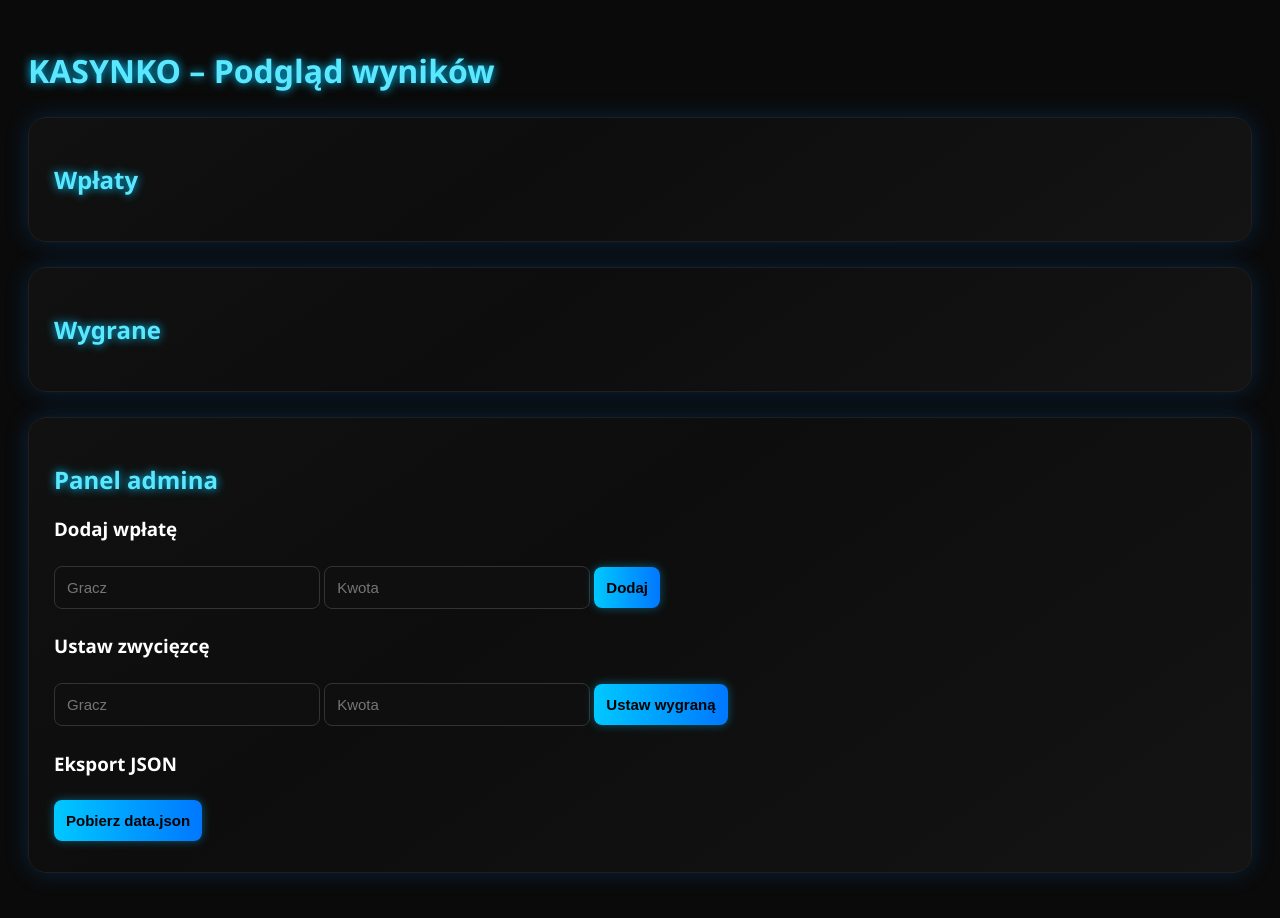
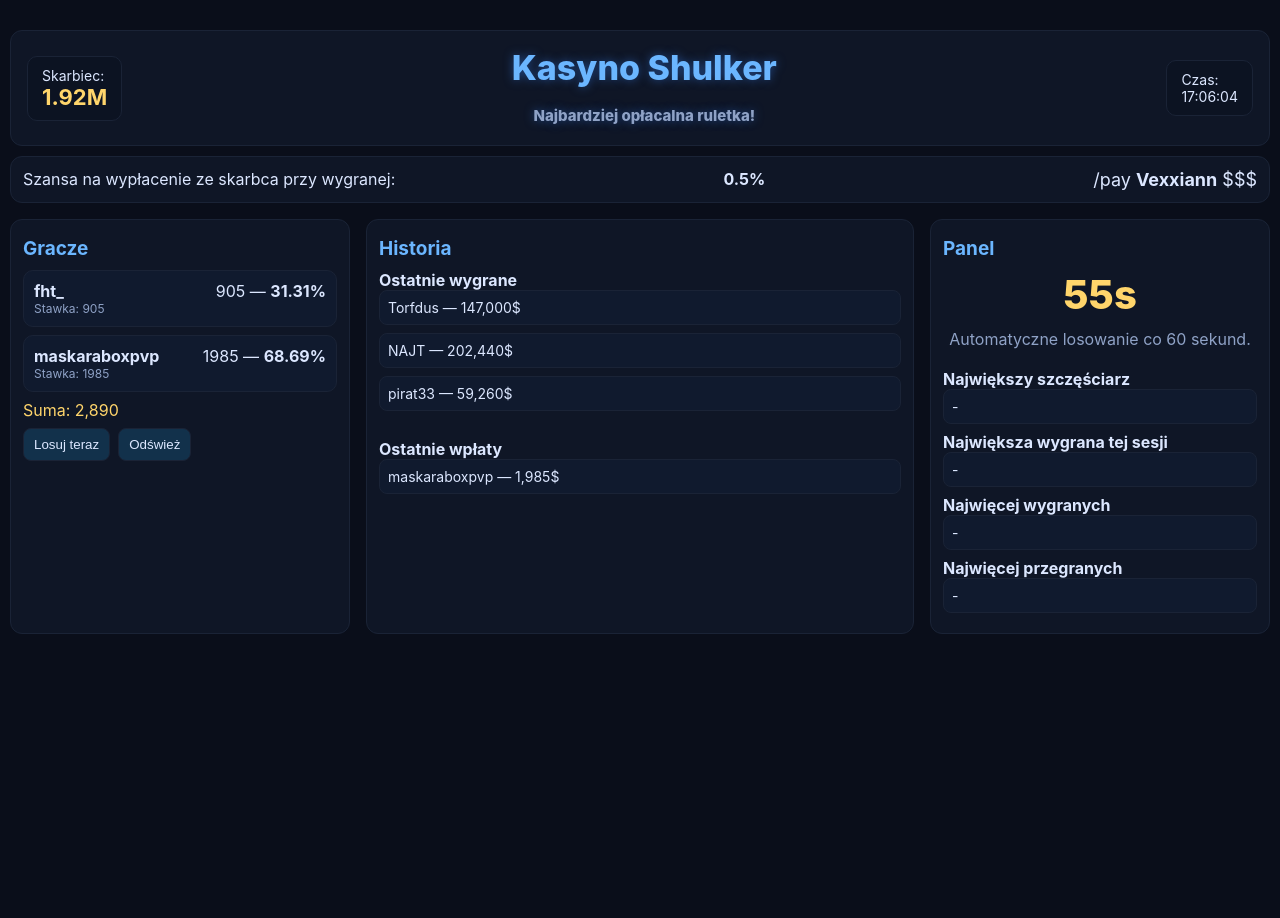
Before and after one commit to xduchx7-dotcom/kasyno, a plain HTML site: page index.html in a window 1280 px wide. After the commit the page ends 800 px from the top, so only its background shows below. Drawn offline with Linux system fonts and the light colour scheme.

Commit message:
index.html

```diff
--- a/index.html
+++ b/index.html
@@ -1,136 +1,334 @@
-<!DOCTYPE html>
-<html>
+<!doctype html>
+<html lang="pl">
 <head>
-  <meta charset="UTF-8">
-  <title>KASYNKO – Panel + Podgląd</title>
+  <meta charset="utf-8" />
+  <meta name="viewport" content="width=device-width,initial-scale=1" />
+  <title>Kasyno Shulker — Panel</title>
+
   <style>
-    body { font-family: 'Segoe UI', Arial; background:#0a0a0a; color:white; padding:20px; }
-    h1, h2 { color:#5be8ff; text-shadow:0 0 10px #00c8ff; }
-
-    .section {
-      background: linear-gradient(145deg, #111 0%, #0d0d0d 40%, #141414 100%);
-      padding:25px;
-      margin:25px 0;
-      border-radius:18px;
-      border:1px solid #1f1f1f;
-      box-shadow:0 0 25px #0088ff33;
+    :root{
+      --bg:#0a0e1a;
+      --card:#0f1626;
+      --border:#1a2336;
+      --text:#dce7ff;
+      --sub:#8fa2c6;
+      --accent:#ffd56b;
+      --accent2:#6bb6ff;
     }
-
-    .box {
-      background:#131313;
-      padding:14px;
+    body{
+      margin:0;
+      background:var(--bg);
+      font-family:Inter,Arial;
+      color:var(--text);
+    }
+    .wrap{
+      max-width:1300px;
+      margin:20px auto;
+      padding:10px;
+    }
+    .topbar{
+      background:var(--card);
+      padding:16px;
+      border:1px solid var(--border);
+      border-radius:12px;
+      display:flex;
+      justify-content:space-between;
+      align-items:center;
+    }
+    .title{
+      font-size:34px;
+      font-weight:800;
+      text-align:center;
+      width:100%;
+      color:var(--accent2);
+      text-shadow:0 0 10px #234a89;
+    }
+    .vault-box,.clock-box{
+      background:#0c1322;
+      padding:10px 14px;
+      border-radius:10px;
+      border:1px solid var(--border);
+      font-size:14px;
+    }
+    .vault-val{
+      font-size:22px;
+      color:var(--accent);
+      font-weight:700;
+    }
+    .midinfo{
+      margin-top:10px;
+      background:var(--card);
+      padding:12px;
+      border-radius:12px;
+      border:1px solid var(--border);
+      display:flex;
+      justify-content:space-between;
+      font-size:16px;
+    }
+    .bigbox{
+      margin-top:16px;
+      display:grid;
+      grid-template-columns:340px 1fr 340px;
+      gap:16px;
+    }
+    .panel{
+      background:var(--card);
+      border:1px solid var(--border);
+      border-radius:12px;
+      padding:12px;
+      min-height:240px;
+    }
+    .panel h3{
+      margin:5px 0 10px;
+      font-size:19px;
+      color:var(--accent2);
+    }
+    .player{
+      display:flex;
+      justify-content:space-between;
+      background:#101a2e;
+      border:1px solid var(--border);
+      padding:10px;
+      border-radius:10px;
+      margin-bottom:8px;
+    }
+    .hist{
+      background:#101a2e;
+      border:1px solid var(--border);
+      padding:8px;
+      border-radius:8px;
+      margin-bottom:8px;
+      font-size:14px;
+    }
+    .timer{
+      font-size:40px;
+      font-weight:800;
+      color:var(--accent);
+      text-align:center;
       margin:10px 0;
-      border-radius:10px;
-      border:1px solid #222;
-      box-shadow:0 0 10px #0088ff22;
     }
-
-    input, button {
-      padding:12px;
-      margin:6px 0;
+    .winner-ann{
+      margin-top:12px;
+      padding:10px;
       border-radius:8px;
-      border:none;
-      font-size:15px;
+      background:linear-gradient(90deg,rgba(255,213,107,0.1),transparent);
+      border:1px solid rgba(255,213,107,0.18);
     }
-
-    input {
-      width:240px;
-      background:#0f0f0f;
-      color:white;
-      border:1px solid #333;
+    .btn{
+      background:#12314b;
+      border:1px solid var(--border);
+      padding:8px 10px;
+      border-radius:8px;
+      color:var(--text);
+      cursor:pointer;
     }
-
-    button {
-      background:linear-gradient(90deg, #00c8ff, #0077ff);
-      cursor:pointer;
-      font-weight:bold;
-      color:#000;
-      box-shadow:0 0 10px #00c8ff66;
-    }
-
-    button:hover {
-      background:linear-gradient(90deg, #38e0ff, #0a9fff);
-      box-shadow:0 0 15px #00c8ffaa;
-    }
-
   </style>
 </head>
 <body>
-  <h1>KASYNKO – Podgląd wyników</h1>
 
-  <div class="section">
-    <h2>Wpłaty</h2>
-    <div id="wplaty"></div>
+<div class="wrap">
+
+  <!-- TOP BAR -->
+  <div class="topbar">
+    <div class="vault-box">
+      Skarbiec:<br><span class="vault-val" id="vault">1.92M</span>
+    </div>
+
+    <div class="title">Kasyno Shulker<br>
+      <span style="font-size:15px;color:var(--sub)">Najbardziej opłacalna ruletka!</span>
+    </div>
+
+    <div class="clock-box">
+      Czas:<br><span id="clock">--:--:--</span>
+    </div>
   </div>
 
-  <div class="section">
-    <h2>Wygrane</h2>
-    <div id="wygrane"></div>
+  <!-- MID BAR -->
+  <div class="midinfo">
+    Szansa na wypłacenie ze skarbca przy wygranej: <b>0.5%</b>
+    <span style="font-size:18px">/pay <b>Vexxiann</b> $$$</span>
   </div>
 
-  <div class="section">
-    <h2>Panel admina</h2>
+  <!-- MAIN GRID -->
+  <div class="bigbox">
 
-    <h3>Dodaj wpłatę</h3>
-    <input id="wplataGracz" placeholder="Gracz">
-    <input id="wplataKwota" type="number" placeholder="Kwota">
-    <button onclick="dodajWplate()">Dodaj</button>
+    <!-- GRACZE -->
+    <div class="panel">
+      <h3>Gracze</h3>
+      <div id="players"></div>
 
-    <h3>Ustaw zwycięzcę</h3>
-    <input id="winGracz" placeholder="Gracz">
-    <input id="winKwota" type="number" placeholder="Kwota">
-    <button onclick="dodajWygrana()">Ustaw wygraną</button>
+      <div style="margin-top:6px;color:var(--accent)">
+        Suma: <span id="sum">0</span>
+      </div>
 
-    <h3>Eksport JSON</h3>
-    <button onclick="exportJSON()">Pobierz data.json</button>
+      <div style="margin-top:8px;display:flex;gap:8px">
+        <button class="btn" id="manual-draw">Losuj teraz</button>
+        <button class="btn" id="refresh">Odśwież</button>
+      </div>
+
+      <div id="winner-area"></div>
+    </div>
+
+    <!-- HISTORIA -->
+    <div class="panel">
+      <h3>Historia</h3>
+
+      <div><b>Ostatnie wygrane</b></div>
+      <div id="wins"></div>
+
+      <br>
+
+      <div><b>Ostatnie wpłaty</b></div>
+      <div id="pays"></div>
+    </div>
+
+    <!-- PANEL BOCZNY -->
+    <div class="panel">
+      <h3>Panel</h3>
+
+      <div class="timer" id="timer">60s</div>
+      <div style="color:var(--sub);text-align:center">
+        Automatyczne losowanie co 60 sekund.
+      </div>
+
+      <br>
+
+      <div><b>Największy szczęściarz</b></div>
+      <div class="hist" id="top-lucky">-</div>
+
+      <div><b>Największa wygrana tej sesji</b></div>
+      <div class="hist" id="top-win">-</div>
+
+      <div><b>Najwięcej wygranych</b></div>
+      <div class="hist" id="most-wins">-</div>
+
+      <div><b>Najwięcej przegranych</b></div>
+      <div class="hist" id="most-losses">-</div>
+    </div>
+
   </div>
+</div>
 
-  <script>
-    let data = {
-      wplaty: [],
-      wygrane: []
-    };
+<script>
+/* -------------------------
+   ZEGAREK
+-------------------------- */
+setInterval(()=>{
+  let d=new Date();
+  let h=String(d.getHours()).padStart(2,'0');
+  let m=String(d.getMinutes()).padStart(2,'0');
+  let s=String(d.getSeconds()).padStart(2,'0');
+  document.getElementById('clock').textContent = `${h}:${m}:${s}`;
+},1000);
 
-    function refresh() {
-      const w = document.getElementById("wplaty");
-      const wy = document.getElementById("wygrane");
-      w.innerHTML = "";
-      wy.innerHTML = "";
 
-      data.wplaty.forEach(x => {
-        w.innerHTML += `<div class='box'>${x.gracz}: ${x.kwota}</div>`;
-      });
+/* -------------------------
+   MOCK DANYCH (podmień na /data.json)
+-------------------------- */
+let players = [
+  {name:"fht_", amount:905},
+  {name:"maskaraboxpvp", amount:1985}
+];
 
-      data.wygrane.forEach(x => {
-        wy.innerHTML += `<div class='box'>${x.gracz}: ${x.kwota}</div>`;
-      });
+let history = [
+  {type:"win", player:"Torfdus", amount:147000},
+  {type:"win", player:"NAJT", amount:202440},
+  {type:"win", player:"pirat33", amount:59260},
+  {type:"pay", player:"maskaraboxpvp", amount:1985}
+];
+
+let vault = 1920000;
+
+
+/* -------------------------
+   RENDER — GRACZE
+-------------------------- */
+function renderPlayers(){
+  const box = document.getElementById('players');
+  box.innerHTML = "";
+
+  let total = players.reduce((a,b)=>a+b.amount,0);
+  document.getElementById('sum').textContent = total.toLocaleString();
+
+  players.forEach(p=>{
+    let pct = ((p.amount/total)*100).toFixed(2);
+
+    box.innerHTML += `
+      <div class="player">
+        <div>
+          <strong>${p.name}</strong>
+          <div style="font-size:12px;color:var(--sub)">Stawka: ${p.amount}</div>
+        </div>
+        <div>${p.amount} — <b>${pct}%</b></div>
+      </div>`;
+  });
+}
+renderPlayers();
+
+
+/* -------------------------
+   RENDER — HISTORIA
+-------------------------- */
+function renderHistory(){
+  const wins = document.getElementById("wins");
+  const pays = document.getElementById("pays");
+
+  wins.innerHTML = "";
+  pays.innerHTML = "";
+
+  history.forEach(h=>{
+    if(h.type==="win"){
+      wins.innerHTML += `<div class="hist">${h.player} — ${h.amount.toLocaleString()}$</div>`;
     }
+    if(h.type==="pay"){
+      pays.innerHTML += `<div class="hist">${h.player} — ${h.amount.toLocaleString()}$</div>`;
+    }
+  });
+}
+renderHistory();
 
-    function dodajWplate() {
-      let g = document.getElementById("wplataGracz").value;
-      let k = parseInt(document.getElementById("wplataKwota").value);
-      if(!g || !k) return alert("Podaj dane!");
-      data.wplaty.push({gracz:g, kwota:k});
-      refresh();
+
+/* -------------------------
+   LOSOWANIE
+-------------------------- */
+function drawWinner(){
+  if(players.length === 0) return;
+
+  let total = players.reduce((a,b)=>a+b.amount,0);
+  let r = Math.random() * total;
+
+  let sum = 0;
+  let winner = null;
+
+  for(const p of players){
+    sum += p.amount;
+    if(r <= sum){
+      winner = p;
+      break;
     }
+  }
 
-    function dodajWygrana() {
-      let g = document.getElementById("winGracz").value;
-      let k = parseInt(document.getElementById("winKwota").value);
-      if(!g || !k) return alert("Podaj dane!");
-      data.wygrane.push({gracz:g, kwota:k});
-      refresh();
-    }
+  document.getElementById("winner-area").innerHTML =
+    `<div class="winner-ann"><b>${winner.name}</b> wygrał rundę!</div>`;
+}
 
-    function exportJSON() {
-      const blob = new Blob([JSON.stringify(data, null, 2)], {type: "application/json"});
-      const url = URL.createObjectURL(blob);
-      const a = document.createElement("a");
-      a.href = url;
-      a.download = "data.json";
-      a.click();
-      URL.revokeObjectURL(url);
-    }
-  </script>
+document.getElementById("manual-draw").onclick = drawWinner;
+
+
+/* -------------------------
+   TIMER — AUTO LOSOWANIE
+-------------------------- */
+let t = 60;
+
+setInterval(()=>{
+  t--;
+  if(t <= 0){
+    drawWinner();
+    t = 60;
+  }
+  document.getElementById("timer").textContent = t + "s";
+},1000);
+</script>
+
 </body>
 </html>
```
